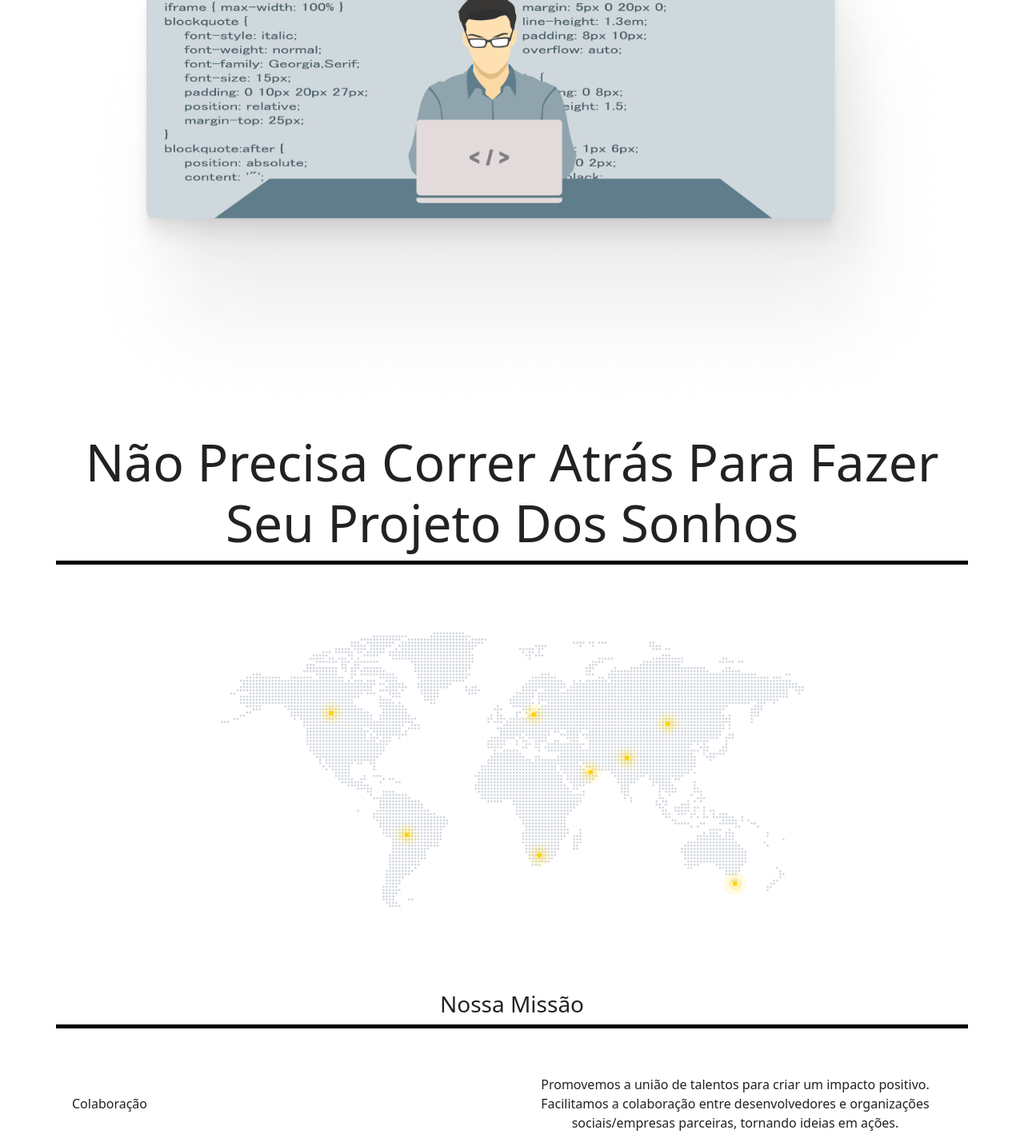
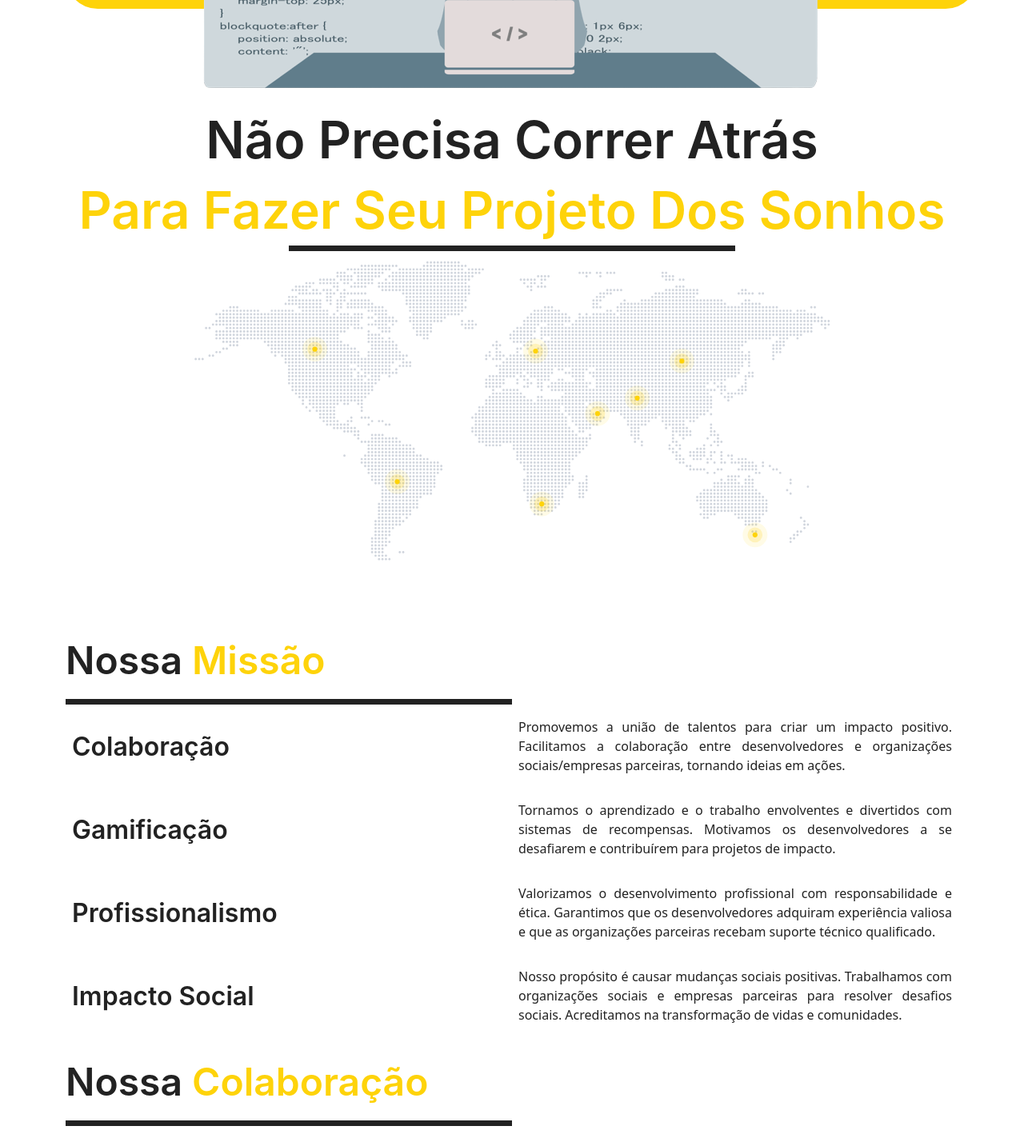
Before and after one commit to Hasty-DEV/HastyDEV, a React (Vite) app in the folder frontend/: page /about in a window 1280 px wide. Shown: the part 700-2128 px from the top of the page at 80% size. Built offline with nearby package versions, Linux system fonts and the light colour scheme.

Commit message:
Melhorias no WEB design do /about

```diff
--- a/frontend/src/components/Texts/Texts.styles.ts
+++ b/frontend/src/components/Texts/Texts.styles.ts
@@ -2,13 +2,14 @@ import styled from "styled-components";
 
 export interface TextStyledProps {
   hasUnderline?: boolean;
+  IsInline?: boolean;
 }
 
 export const HeadingTitleStyled = styled.h1<TextStyledProps>`
-  color:  ${(props) => props.theme.colors.text};
+  color: ${(props) => props.theme.colors.text};
   text-align: center;
   font-family: Inter;
-  font-size: 64px;
+  font-size: 5rem;
   font-style: normal;
   font-weight: 500;
   line-height: 116%;
@@ -19,41 +20,82 @@ export const HeadingTitleStyled = styled.h1<TextStyledProps>`
     width: 50%;
     margin-left: 25%;
     height: 7px;
-    background: #011c2a;
+    background: ${(props) => props.theme.colors.text};
     opacity: ${(props) => (props.hasUnderline ? 1 : 0)};
   }
 `;
 
-export const HeadingSubtitleStyled = styled.h2`
- color:  ${(props) => props.theme.colors.text};
+export const HeadingSubtitleStyled = styled.h2<TextStyledProps>`
+  color: ${(props) => props.theme.colors.text};
   text-align: center;
   font-family: Inter;
-  font-size: 48px;
+  font-size: 4rem;
   font-style: normal;
   font-weight: 600;
   line-height: 88px;
+
+  &::after {
+    content: "";
+    display: block;
+    width: 50%;
+    margin-left: 25%;
+    height: 7px;
+    background: ${(props) => props.theme.colors.text};
+    opacity: ${(props) => (props.hasUnderline ? 1 : 0)};
+  }
 `;
 
-export const HeadingInterTitleStyled = styled.h3`
-color:  ${(props) => props.theme.colors.text};
+export const HeadingInterTitleStyled = styled.h3<TextStyledProps>`
+  color: ${(props) => props.theme.colors.text};
   font-family: Inter;
-  font-size: 32px;
+  font-size: 3rem;
+  font-style: normal;
+  font-weight: 600;
+  line-height: 96px;
+
+  &::after {
+    content: "";
+    display: block;
+    width: 50%;
+    margin-left: 0;
+    height: 7px;
+    background: ${(props) => props.theme.colors.text};
+    opacity: ${(props) => (props.hasUnderline ? 1 : 0)};
+  }
+`;
+
+export const HeadingSubInterTitleStyled = styled.h4<TextStyledProps>`
+  color: ${(props) => props.theme.colors.text};
+  font-family: Inter;
+  font-size: 2rem;
   font-style: normal;
   font-weight: 600;
   line-height: 32px;
+
+  &::after {
+    content: "";
+    display: block;
+    width: 50%;
+    margin-left: 0;
+    height: 7px;
+    background: ${(props) => props.theme.colors.text};
+    opacity: ${(props) => (props.hasUnderline ? 1 : 0)};
+  }
 `;
 
+
 export const ParagraphStyled = styled.p`
-color:  ${(props) => props.theme.colors.text};
+  color: ${(props) => props.theme.colors.text};
   text-align: center;
-  font-size: 24px;
+  font-size: 1rem;
   font-style: normal;
   font-weight: 500;
   line-height: 24px;
   text-align: justify;
+
 `;
 
-export const spanStyled = styled.span`
-  display: block;
-  color:  ${(props) => props.theme.colors.text};
+export const spanStyled = styled.span<TextStyledProps>`
+  display: ${(props) => (props.IsInline ? "inline" : "block")};
+  color: ${(props) => props.theme.colors.span};
 `;
--- a/frontend/src/components/Texts/Texts.tsx
+++ b/frontend/src/components/Texts/Texts.tsx
@@ -6,6 +6,7 @@ interface TextProps extends TextStyledProps{
   span?: string;
   subtitle?: string;
   intertitle?: string;
+  SubInterTitle?: string;
   paragraph?: string;
   className?: string;
   style?: React.CSSProperties;
@@ -16,51 +17,77 @@ export const HeadingTitle: React.FC<TextProps> = ({
   span,
   className,
   style,
-  ...otherProps
+  IsInline,
+  ...Rest
 }) => {
   return (
-    <T.HeadingTitleStyled className={className} style={style} {...otherProps}>
+    <T.HeadingTitleStyled className={className} style={style} {...Rest}>
       {title}
-      <T.spanStyled>{span}</T.spanStyled>
+      <T.spanStyled IsInline={IsInline}>{span}</T.spanStyled>
     </T.HeadingTitleStyled>
   );
 };
 
 export const HeadingSubtitle: React.FC<TextProps> = ({
   subtitle,
+  span,
   className,
   style,
-  ...otherProps
+  IsInline,
+  ...Rest
 }) => {
   return (
-    <T.HeadingSubtitleStyled className={className} style={style} {...otherProps}>
+    <T.HeadingSubtitleStyled className={className} style={style} {...Rest}>
       {subtitle}
+      <T.spanStyled IsInline={IsInline}>{span}</T.spanStyled>
     </T.HeadingSubtitleStyled>
   );
 };
 
 export const HeadingInterTitle: React.FC<TextProps> = ({
   intertitle,
+  span,
   className,
   style,
-  ...otherProps
+  IsInline,
+  ...Rest
 }) => {
   return (
-    <T.HeadingInterTitleStyled className={className} style={style} {...otherProps}>
+    <T.HeadingInterTitleStyled className={className} style={style} {...Rest}>
       {intertitle}
+      <T.spanStyled IsInline={IsInline}>{span}</T.spanStyled>
     </T.HeadingInterTitleStyled>
+  );
+};
+
+
+export const HeadingSubInterTitle: React.FC<TextProps> = ({
+  SubInterTitle,
+  span,
+  className,
+  style,
+  IsInline,
+  ...Rest
+}) => {
+  return (
+    <T.HeadingSubInterTitleStyled className={className} style={style} {...Rest}>
+      {SubInterTitle}
+      <T.spanStyled IsInline={IsInline}>{span}</T.spanStyled>
+    </T.HeadingSubInterTitleStyled>
   );
 };
 
 export const Paragraph: React.FC<TextProps> = ({
   paragraph,
+  span,
   className,
   style,
-  ...otherProps
+  ...Rest
 }) => {
   return (
-    <T.ParagraphStyled className={className} style={style} {...otherProps}>
+    <T.ParagraphStyled className={className} style={style} {...Rest}>
       {paragraph}
+      <T.spanStyled>{span}</T.spanStyled>
     </T.ParagraphStyled>
   );
 };
--- a/frontend/src/routes/About/About.tsx
+++ b/frontend/src/routes/About/About.tsx
@@ -1,10 +1,16 @@
 import { Container, Row, Col } from "react-bootstrap";
-import * as A from "./About.styles"
+import * as A from "./About.styles";
 
 import AboutImg from "../../assets/images/About/AboutImg1.png";
 import WorldMapLight from "../../assets/images/About/WorldMapLight.svg";
 import "./Tabela.css";
-import { HeadingTitle, Paragraph } from "../../components/Texts/Texts";
+import {
+  HeadingTitle,
+  HeadingSubtitle,
+  HeadingInterTitle,
+  HeadingSubInterTitle,
+  Paragraph,
+} from "../../components/Texts/Texts";
 
 const About: React.FC = () => {
   return (
@@ -18,84 +24,111 @@ const About: React.FC = () => {
           />
         </Col>
         <Col xs={12}>
-          <A.RectangleDiv
-          className="mt-4"
-          >
-            <Paragraph paragraph="Na HastyDEV, acreditamos que o sucesso profissional deve estar ao
+          <A.RectangleDiv className="mt-4">
+            <Paragraph
+              paragraph="Na HastyDEV, acreditamos que o sucesso profissional deve estar ao
               alcance de todos. É por isso que criamos uma plataforma
               colaborativa gamificada que não apenas conecta desenvolvedores
               talentosos com organizações sociais e empresas parceiras, mas
               também garante que cada passo que você dá conosco seja uma jornada
               rumo ao sucesso. Nossa missão é simples, mas poderosa: enriquecer
               sua experiência profissional enquanto você contribui para um mundo
-              melhor"/>
+              melhor"
+            />
           </A.RectangleDiv>
         </Col>
-        <Col xs={12} style={{ marginTop: "150px" }}>
-          <A.ImageStyled src={AboutImg} alt="" className="img-fluid"/>
+        <Col xs={12} className="mt-auto">
+          <A.ImageStyled src={AboutImg} alt="" className="img-fluid" />
         </Col>
-        <Col
-          xs={12}
-          style={{ borderBottom: "5px solid #000", marginBottom: "50px" }}
-        >
-          <h2 className="display-3">
-            Não Precisa Correr Atrás Para Fazer Seu Projeto Dos Sonhos
-          </h2>
+        <Col xs={12} className="mt-1">
+          <HeadingSubtitle
+            subtitle="Não Precisa Correr Atrás"
+            span="Para Fazer Seu Projeto Dos Sonhos"
+            hasUnderline={true}
+          ></HeadingSubtitle>
         </Col>
         <Col xs={12}>
-          <img src={WorldMapLight} alt="mapa" style={{width: 1024.587, height: 482.987}} />
+          <img
+            src={WorldMapLight}
+            alt=""
+            width="100%"
+            height="auto"
+            className="mt-1"
+          />
         </Col>
-        <Col
-          xs={12}
-          style={{ borderBottom: "5px solid #000", marginBottom: "50px" }}
-        >
-          <h3>Nossa Missão</h3>
+        <Col xs={12}>
+          <HeadingInterTitle
+            intertitle="Nossa "
+            span="Missão"
+            className="text-start"
+            hasUnderline={true}
+            IsInline={true}
+          />
         </Col>
         <Col xs={12}>
           <table className="tabela-transparente">
             <tbody>
               <tr>
-                <td>Colaboração</td>
                 <td>
-                  Promovemos a união de talentos para criar um impacto positivo.
+                  <HeadingSubInterTitle SubInterTitle="Colaboração" />
+                </td>
+                <td>
+                  <Paragraph
+                    paragraph="Promovemos a união de talentos para criar um impacto positivo.
                   Facilitamos a colaboração entre desenvolvedores e organizações
-                  sociais/empresas parceiras, tornando ideias em ações.
+                  sociais/empresas parceiras, tornando ideias em ações."
+                  />
                 </td>
               </tr>
               <tr>
-                <td>Gamificação</td>
                 <td>
-                  Tornamos o aprendizado e o trabalho envolventes e divertidos
+                  <HeadingSubInterTitle SubInterTitle="Gamificação" />
+                </td>
+                <td>
+                  <Paragraph
+                    paragraph="Tornamos o aprendizado e o trabalho envolventes e divertidos
                   com sistemas de recompensas. Motivamos os desenvolvedores a se
-                  desafiarem e contribuírem para projetos de impacto.
+                  desafiarem e contribuírem para projetos de impacto."
+                  />
                 </td>
               </tr>
               <tr>
-                <td>Profissionalismo</td>
                 <td>
-                  Valorizamos o desenvolvimento profissional com
-                  responsabilidade e ética. Garantimos que os desenvolvedores
-                  adquiram experiência valiosa e que as organizações parceiras
-                  recebam suporte técnico qualificado.
+                  <HeadingSubInterTitle SubInterTitle="Profissionalismo" />
+                </td>
+                <td>
+                  <Paragraph
+                    paragraph="Valorizamos o desenvolvimento profissional com
+                    responsabilidade e ética. Garantimos que os desenvolvedores
+                    adquiram experiência valiosa e que as organizações parceiras
+                    recebam suporte técnico qualificado."
+                  />
                 </td>
               </tr>
               <tr>
-                <td>Impacto Social</td>
                 <td>
-                  Nosso propósito é causar mudanças sociais positivas.
-                  Trabalhamos com organizações sociais e empresas parceiras para
-                  resolver desafios sociais. Acreditamos na transformação de
-                  vidas e comunidades.
+                  <HeadingSubInterTitle SubInterTitle="Impacto Social" />
+                </td>
+                <td>
+                  <Paragraph
+                    paragraph="Nosso propósito é causar mudanças sociais positivas.
+                    Trabalhamos com organizações sociais e empresas parceiras para
+                    resolver desafios sociais. Acreditamos na transformação de
+                    vidas e comunidades."
+                  />
                 </td>
               </tr>
             </tbody>
           </table>
         </Col>
-        <Col
-          xs={12}
-          style={{ borderBottom: "5px solid #000", marginBottom: "50px" }}
-        >
-          <h3>Nossa Colaboração</h3>
+        <Col xs={12}>
+          <HeadingInterTitle
+            intertitle="Nossa "
+            span="Colaboração"
+            className="text-start"
+            hasUnderline={true}
+            IsInline={true}
+          />
         </Col>
         <Col xs={12}>
           <table className="tabela-transparente">
--- a/frontend/src/styles/styled.d.ts
+++ b/frontend/src/styles/styled.d.ts
@@ -7,7 +7,7 @@ declare module 'styled-components' {
         colors: {
             primary: string;
             secondary: string;
-
+            span: string;
             background: string;
             text: string;
             color:string;
--- a/frontend/src/styles/themes/dark.ts
+++ b/frontend/src/styles/themes/dark.ts
@@ -3,6 +3,7 @@ export default{
     colors : {
         primary: '#1D1B2B',
         secondary:'#24034E',
+        span: "#9D5BF0",
         background:'#0F0920',
         text:'#fff',
         color:'#fff',
--- a/frontend/src/styles/themes/light.ts
+++ b/frontend/src/styles/themes/light.ts
@@ -5,7 +5,7 @@ export default{
     colors : {
         primary: '#fff',
         secondary:'#FED30A',
-
+        span: "#FED30A",
         background:'#fff',
         text:'#222',
         color:'#fff',
```
Also changed, not shown: frontend/src/assets/images/About/AboutImg1.png, 1 other file (tests, documents, lock files or other folders).
